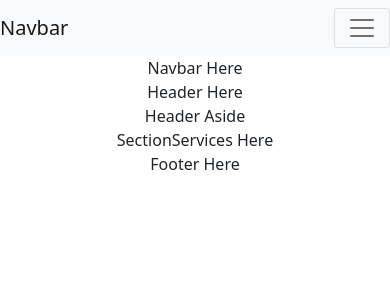
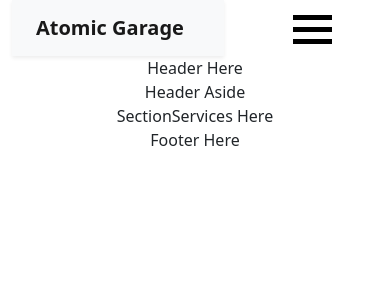
Before and after one commit to Kpokc/garage, a React (Create React App) app: page / in a window 390 px wide. Shown: the top 300 px of the page. Built offline with nearby package versions, Linux system fonts and the light colour scheme.

Commit message:
Added - Navbar and collapsible menu

```diff
--- a/src/Components/App/App.js
+++ b/src/Components/App/App.js
@@ -9,7 +9,6 @@ import Footer from '../Footer/footer';
 function App() {
   return (
     <div className="App">
-      <TopGarageInfo />
       <NavBar />
       <Header />
       <HeaderAside />
--- a/src/Components/NavBar/navBar.css
+++ b/src/Components/NavBar/navBar.css
@@ -0,0 +1,136 @@
+.navbar-light .navbar-nav .nav-link {
+    color: #212529!important;
+  }
+
+.nav-link {
+    width: 100px;
+    text-align: center;
+}
+
+
+#webapp_cover {
+    /* position: absolute;
+    top: 50%;
+    right: 0;
+    left: 0; */
+    width: 39px;
+    margin: 0 auto;
+    margin-top: 15px;
+    /* transform: translateY(-50%) scale(2); */
+  }
+
+  #menu_button {
+    width: 39px;
+    overflow: hidden;
+  }
+
+  #menu_checkbox {
+    display: none;
+  }
+
+  #menu_label {
+    position: relative;
+    display: block;
+    height: 29px;
+    cursor: pointer;
+  }
+
+  #menu_label:before,
+  #menu_label:after,
+  #menu_text_bar {
+    position: absolute;
+    left: 0;
+    width: 100%;
+    height: 5px;
+    background-color: #000;
+  }
+
+  #menu_label:before,
+  #menu_label:after {
+    content: "";
+    transition: 0.4s cubic-bezier(0.68, -0.55, 0.27, 1.55) left;
+  }
+
+  #menu_label:before {
+    top: 0;
+  }
+
+  #menu_label:after {
+    top: 12px;
+  }
+
+  #menu_text_bar {
+    top: 24px;
+  }
+
+  #menu_text_bar:before {
+    content: "MENU";
+    position: absolute;
+    top: 5px;
+    right: 0;
+    left: 0;
+    color: #000;
+    font-size: 12px;
+    font-weight: bold;
+    font-family: "Montserrat", Arial, Helvetica, sans-serif;
+    text-align: center;
+  }
+
+  #menu_checkbox:checked + #menu_label:before {
+    left: -39px;
+  }
+
+  #menu_checkbox:checked + #menu_label:after {
+    left: 39px;
+  }
+
+  #menu_checkbox:checked + #menu_label #menu_text_bar:before {
+    animation: moveUpThenDown 0.8s ease 0.2s forwards,
+      shakeWhileMovingUp 0.8s ease 0.2s forwards,
+      shakeWhileMovingDown 0.2s ease 0.8s forwards;
+  }
+
+  @keyframes moveUpThenDown {
+    0% {
+      top: 0;
+    }
+    50% {
+      top: -27px;
+    }
+    100% {
+      top: -14px;
+    }
+  }
+
+  @keyframes shakeWhileMovingUp {
+    0% {
+      transform: rotateZ(0);
+    }
+    25% {
+      transform: rotateZ(-10deg);
+    }
+    50% {
+      transform: rotateZ(0deg);
+    }
+    75% {
+      transform: rotateZ(10deg);
+    }
+    100% {
+      transform: rotateZ(0);
+    }
+  }
+
+  @keyframes shakeWhileMovingDown {
+    0% {
+      transform: rotateZ(0);
+    }
+    80% {
+      transform: rotateZ(3deg);
+    }
+    90% {
+      transform: rotateZ(-3deg);
+    }
+    100% {
+      transform: rotateZ(0);
+    }
+}
--- a/src/Components/NavBar/navBar.js
+++ b/src/Components/NavBar/navBar.js
@@ -1,8 +1,52 @@
 import React from "react";
+
+import './navBar.css'
 
 function NavBar() {
     return (
-        <div>Navbar Here</div>
+        <div className="container">
+            <div className="row">
+                {/* Top Menu */}
+                <div className="col col-lg-12 col-md-9">
+                    <nav className="navbar navbar-expand-lg navbar-light bg-light shadow-sm">
+                        <div className="container">
+                            <a className="navbar-brand fw-bold" href="#page-top">Atomic Garage</a>
+                        </div>
+                        <div className="collapse navbar-collapse" id="navbarSupportedContent">
+                            <ul className="navbar-nav mr-auto">
+                                <li className="nav-item active">
+                                    <a className="nav-link" href="/">Services</a>
+                                </li>
+                                <li className="nav-item">
+                                    <a className="nav-link" href="/">About Us</a>
+                                </li>
+                                <li className="nav-item">
+                                    <a className="nav-link" href="/">Our Team</a>
+                                </li>
+                                <li className="nav-item">
+                                    <a className="nav-link" href="/">Contact Us</a>
+                                </li>
+                            </ul>
+                        </div>
+                    </nav>
+                </div>
+                {/* Burger menu */}
+                <div className="col d-lg-none col-md-3">
+                    <div id="webapp_cover" data-toggle="collapse"
+                                    data-target="#navbarSupportedContent"
+                                    aria-controls="navbarSupportedContent"
+                                    aria-expanded="false"
+                                    aria-label="Toggle navigation">
+                        <div id="menu_button">
+                            <input type="checkbox" id="menu_checkbox" />
+                            <label for="menu_checkbox" id="menu_label">
+                            <div id="menu_text_bar"></div>
+                            </label>
+                        </div>
+                    </div>
+                </div>
+            </div>
+        </div>
     )
 }
 
--- a/src/Components/TopGarageInfo/topGarageInfo.js
+++ b/src/Components/TopGarageInfo/topGarageInfo.js
@@ -3,33 +3,7 @@ import React from "react";
 function TopGarageInfo() {
     return (
 
-        <nav className="navbar navbar-expand-lg navbar-light bg-light">
-            <a className="navbar-brand" href="/">Navbar</a>
-            <button className="navbar-toggler" type="button" data-toggle="collapse" data-target="#navbarSupportedContent" aria-controls="navbarSupportedContent" aria-expanded="false" aria-label="Toggle navigation">
-                <span className="navbar-toggler-icon"></span>
-            </button>
-
-            <div className="collapse navbar-collapse" id="navbarSupportedContent">
-                <ul className="navbar-nav mr-auto">
-                <li className="nav-item active">
-                    <a className="nav-link" href="/">Home <span className="sr-only">(current)</span></a>
-                </li>
-                <li className="nav-item">
-                    <a className="nav-link" href="/">Link</a>
-                </li>
-                <li className="nav-item">
-                    <a className="nav-link disabled" href="/">Disabled</a>
-                </li>
-                </ul>
-                <form className="form-inline my-2 my-lg-0">
-                <input className="form-control mr-sm-2" type="search" placeholder="Search" aria-label="Search"/>
-                <button className="btn btn-outline-success my-2 my-sm-0" type="submit">Search</button>
-                </form>
-            </div>
-        </nav>
-        // <div className="container" id="page-top">
-        //     <a className="navbar-brand fw-bold" href="#page-top">Atomic Garage</a>
-        // </div>
+        <>dddd</>
     )
 }
 
```
Also changed, not shown: src/index.css (line endings or trailing spaces).
